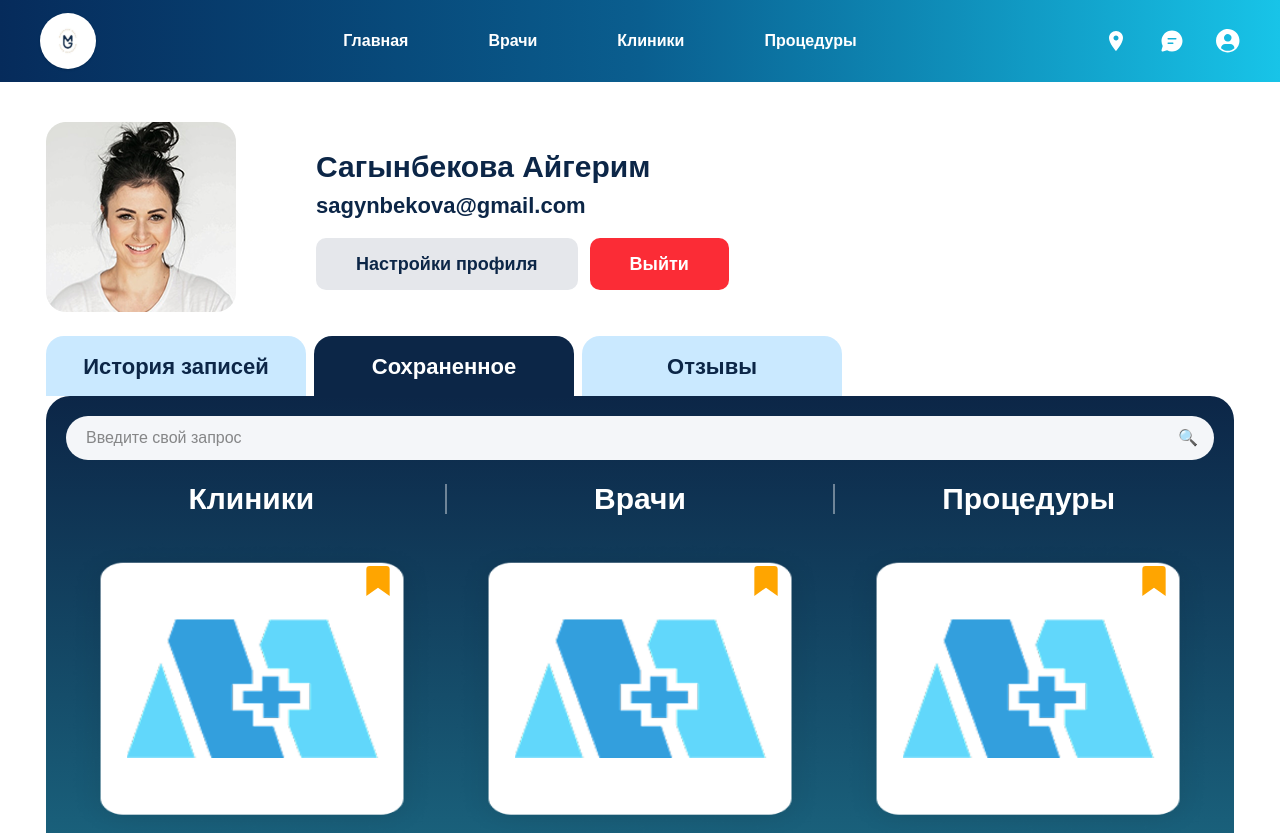
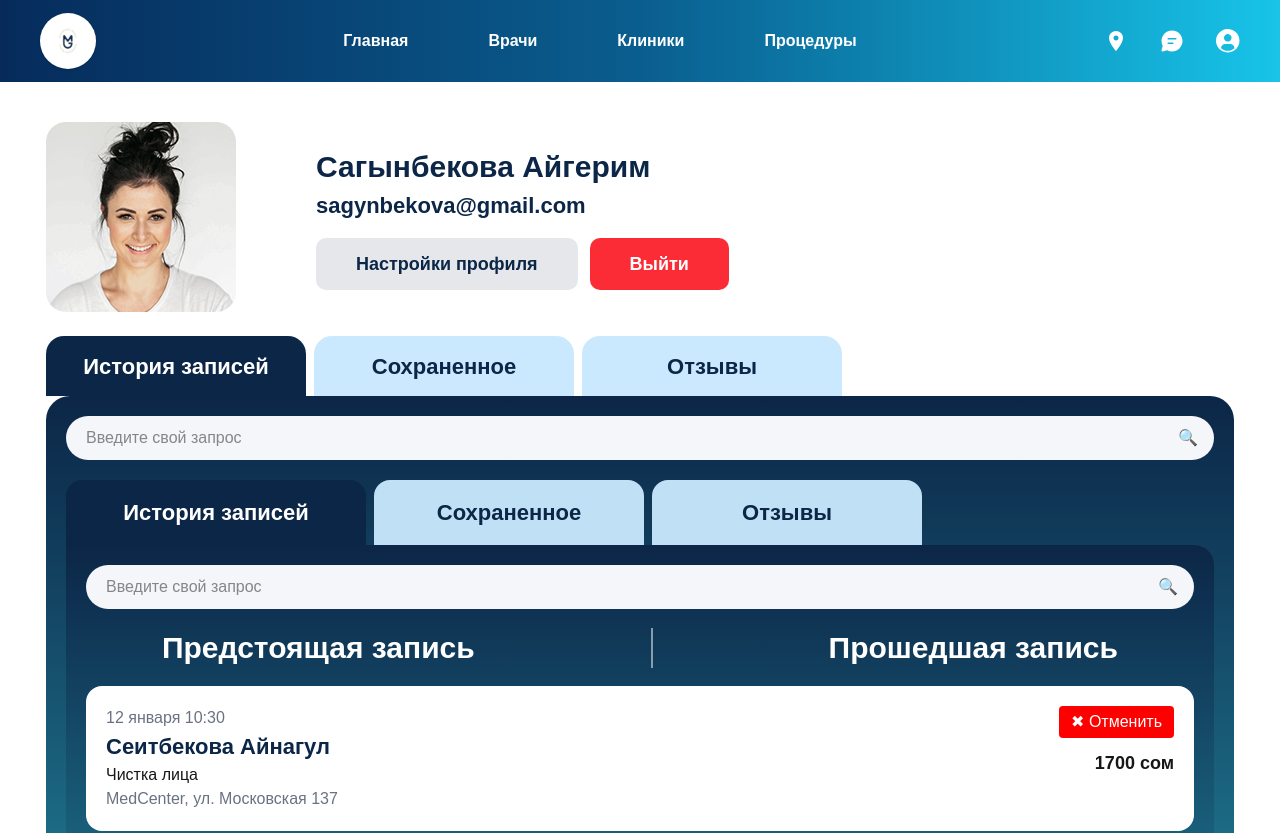
Before and after one commit to raimkulovbaiel1/imbir-next, a Next.js app: page /ProfileTabs in a window 1280 px wide. Shown: the top 833 px of the page. Built offline with nearby package versions, Linux system fonts and the light colour scheme.

Commit message:
test ProfileTabs

```diff
--- a/src/widgets/Profile-tabs/ui/ProfileTabs.tsx
+++ b/src/widgets/Profile-tabs/ui/ProfileTabs.tsx
@@ -1,16 +1,17 @@
 "use client";
 
 import clsx from "clsx";
-import Link from "next/link";
 import { useState } from "react";
 
-//import AppointmentCard from "@/entities/appointmenttab/ui/AppointmentCard";
 import SavedCard from "@/entities/saved-card/ui/SavedCard";
 import UserInfo from "@/entities/user/ui/UserInfo";
 import UserStatus from "@/widgets/user-status/ui/user-status";
+import ReviewCard from "@/entities/review-card/ui/ReviewCard";
+import Appointment from "@/features/appointment-tabs/ui/AppointmentTabs"
 
-const appointments = [1, 2, 3];
+
 const savedCards = [1, 2, 3, 4, 5, 6];
+const reviews = [1, 2, 3];
 
 const tabClass = (active: boolean) =>
   clsx(
@@ -44,22 +45,20 @@ const tabClass = (active: boolean) =>
   );
 
 export default function ProfileTabs() {
-  const [tab, setTab] = useState("saved");
+  const [tab, setTab] = useState("history");
 
   return (
     <div className="w-full overflow-hidden">
-
       <UserInfo />
-
       {/* TABS */}
-      <div className="mt-6 flex gap-2 overflow-x-auto scrollbar-hide pb-0">
-        <Link
-          href="/Profile"
+      <div className="mt-6 flex gap-2 overflow-x-auto scrollbar-hide">
+        <button
+          type="button"
+          onClick={() => setTab("history")}
           className={tabClass(tab === "history")}
         >
           История записей
-        </Link>
-
+        </button>
         <button
           type="button"
           onClick={() => setTab("saved")}
@@ -79,101 +78,61 @@ export default function ProfileTabs() {
 
       {/* MAIN BLOCK */}
       <div
-        className="
-          rounded-[18px]
-          md:rounded-[24px]
-          rounded-tl-none
-          bg-gradient-to-b
-          from-[#0C2647]
-          to-[#2AA7B8]
-          p-3
-          sm:p-4
-          md:p-5
-        "
-      >
-
+        className=" rounded-[18px] md:rounded-[24px] bg-gradient-to-b  from-[#0C2647] to-[#2AA7B8] p-3 sm:p-4  md:p-5 " >
         {/* SEARCH */}
-        <div className="relative mb-4">
+        <div className="relative mb-5">
           <input
             placeholder="Введите свой запрос"
-            className="
-              w-full
-              h-[40px]
-              md:h-[44px]
-              rounded-full
-              bg-[#F4F6F9]
-              px-4
-              md:px-5
-              pr-12
-              outline-none
-              text-sm
-              md:text-base
-            "
-          />
-
+            className="  w-full  h-[40px]  md:h-[44px]  rounded-full bg-[#F4F6F9] px-4 md:px-5   pr-12 outline-none text-sm  md:text-base "></input>
           <span className="absolute right-4 top-1/2 -translate-y-1/2">
             🔍
           </span>
         </div>
 
+        {/* TOP MENU */}
+        {(tab === "saved" || tab === "reviews") && (
+          <div
+            className=" mb-5 flex items-center justify-between  gap-2  text-white font-semibold text-[12px] sm:text-[16px]  md:text-[30px]" >
+            <span className="flex-1 text-center">Клиники</span>
+            <div className="h-[20px] md:h-[30px] w-[2px] bg-white/40" />
+            <span className="flex-1 text-center">Врачи</span>
+            <div className="h-[20px] md:h-[30px] w-[2px] bg-white/40" />
+            <span className="flex-1 text-center">Процедуры</span>
+          </div>
+        )}
+        {/* HISTORY */}
+        {tab === "history" && (
+          <div className="flex flex-col gap-4">
+            <Appointment />
+          </div>
+        )}
+
         {/* SAVED */}
         {tab === "saved" && (
-          <div>
-
-            {/* TOP MENU */}
-            <div
-              className="
-                mb-5
-                flex
-                items-center
-                justify-between
-                gap-2
-
-                text-white
-                font-semibold
-
-                text-[12px]
-                sm:text-[16px]
-                md:text-[30px]
-              "
-            >
-              <span className="flex-1 text-center">Клиники</span>
-
-              <div className="h-[20px] md:h-[30px] w-[2px] bg-white/40" />
-
-              <span className="flex-1 text-center">Врачи</span>
-
-              <div className="h-[20px] md:h-[30px] w-[2px] bg-white/40" />
-
-              <span className="flex-1 text-center">Процедуры</span>
-            </div>
-
-            {/* сарточки */}
-            <div className="grid grid-cols-2 gap-4 sm:grid-cols-2 lg:grid-cols-3">
-              {savedCards.map((item) => (
-                <SavedCard key={item} />
-              ))}
-            </div>
-
+          <div className="grid grid-cols-2 gap-4 lg:grid-cols-3">
+            {savedCards.map((item) => (
+              <SavedCard key={item} />
+            ))}
           </div>
         )}
 
         {/* REVIEWS */}
         {tab === "reviews" && (
-          <div
-            className="
-              py-10
-              text-center
-              text-[18px]
-              md:text-[22px]
-              text-white
-            "
-          >
-            Пока нет отзывов
+          <div className="flex flex-col gap-4">
+            {reviews.map((item) => (
+              <ReviewCard
+                key={item}
+                date="02.10.2024"
+                doctor="Сыдыкбекова Асель Келдибековна"
+                clinic="MedCenter"
+                rating="5.0"
+                text="Рекомендую всем, кто ищет квалифицированного и отзывчивого специалиста!"
+              />
+            ))}
           </div>
         )}
       </div>
-      <UserStatus/>
+      <UserStatus />
     </div>
   );
 }
```
